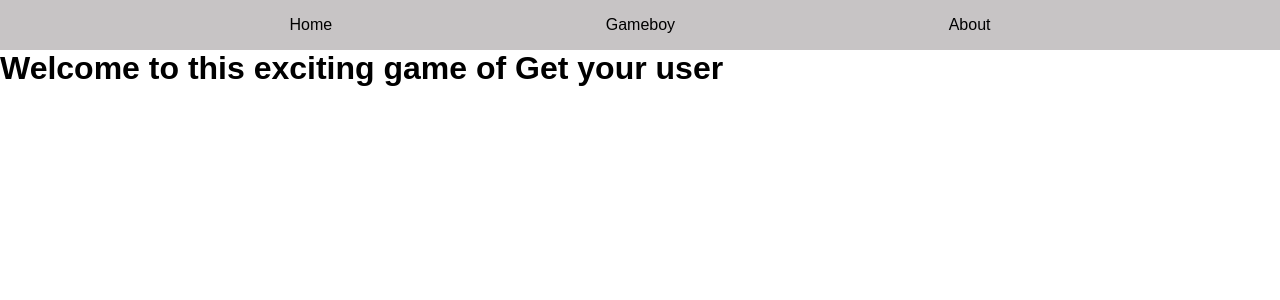
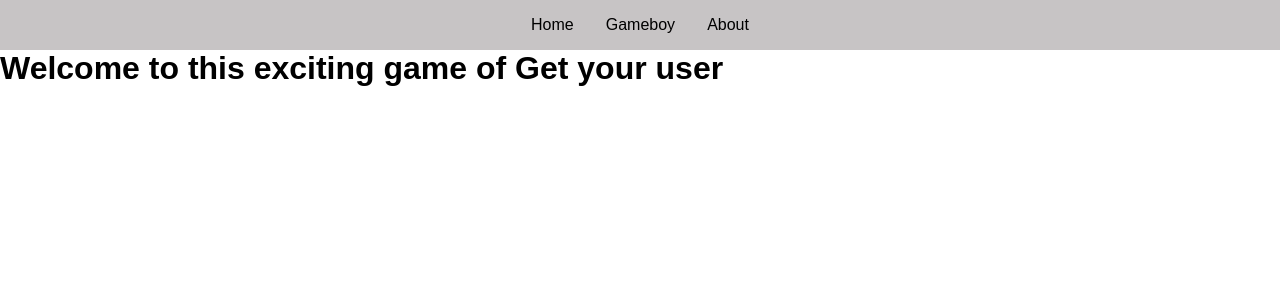
Before and after one commit to LadyLockheed/gameboy-get-users, a Next.js app: page / in a window 1280 px wide. Shown: the top 300 px of the page. Built offline with nearby package versions, Linux system fonts and the light colour scheme.

Commit message:
Change space beteween links in header

```diff
--- a/src/app/Components/header.module.css
+++ b/src/app/Components/header.module.css
@@ -6,7 +6,9 @@
 .links {
   display: flex;
   flex-direction: row;
-  justify-content: space-evenly;
+  justify-content: center;
+  gap: 2rem;
+
 }
 
 .link {
```
